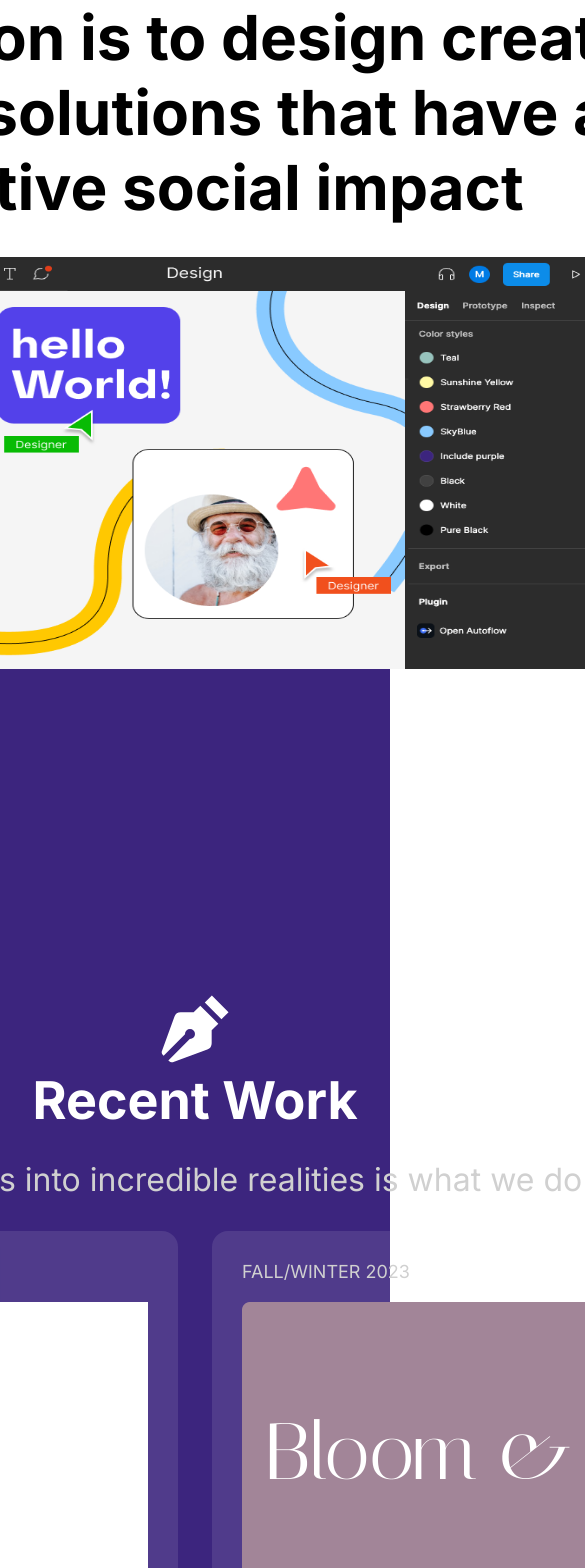
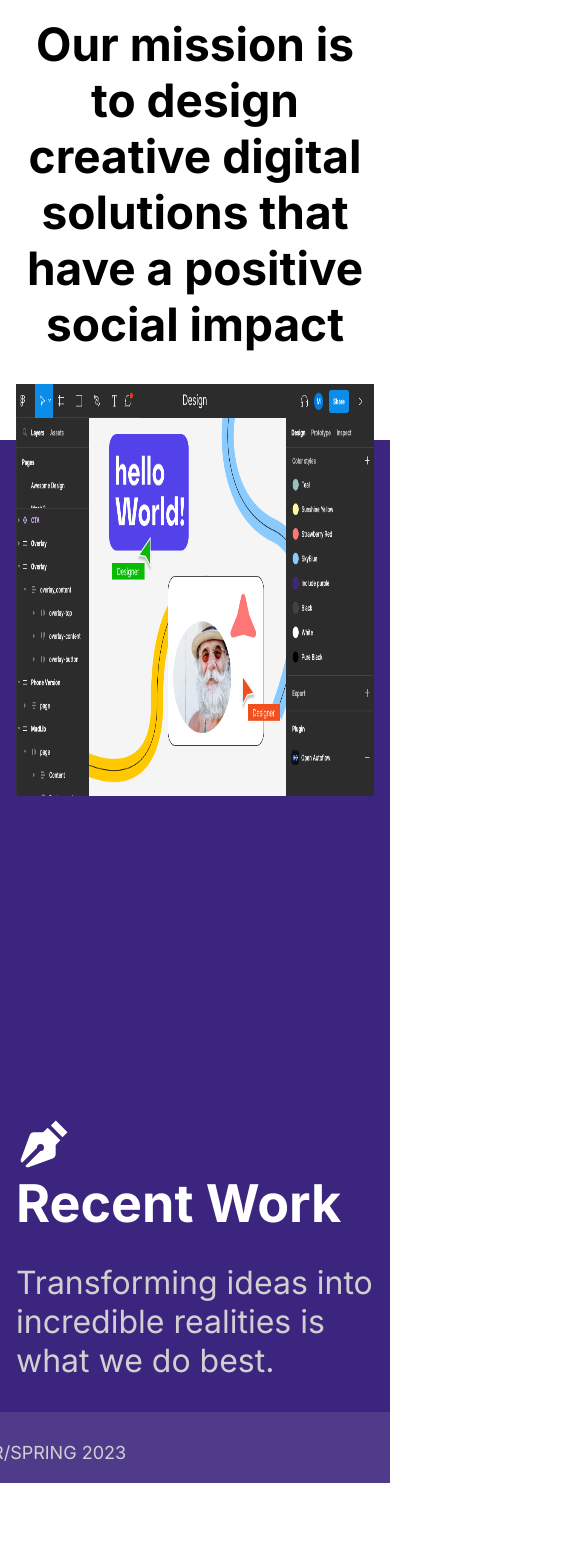
Before and after one commit to include-davis/leads-onboarding-2024, a Next.js app: page /day1 in a window 390 px wide. Shown: the top 1568 px of the page, 585 px wide, since content can reach past the window. Built offline with nearby package versions, Linux system fonts and the light colour scheme.

Commit message:
added media queries

```diff
--- a/app/(pages)/_styles/day1/page.module.scss
+++ b/app/(pages)/_styles/day1/page.module.scss
@@ -1,3 +1,5 @@
+@use 'app/(pages)/mixins.scss';
+
 .main_container {
     background-color: var(--color-purple);
     display: flex;
@@ -86,3 +88,37 @@
 .and_more_container {
     color: var(--color-gray);
 }
+
+@include mixins.example {
+
+    .imgContainer {
+        width: 100%;
+    }
+    .main_container {
+        padding: 16px;
+    }
+    .top_container {
+        width: 100%;
+        h1 {
+            font-weight: 700;
+            font-size: 2.875rem;
+        }
+    }
+
+    .penIcon {
+        font-size: 3.5rem;
+    }
+
+    .bottom_container {
+        width: 100%;
+        align-items: start;
+    }
+
+    .cards {
+        width: 100%;
+    }
+
+    .recent_work_container {
+        align-items: start;
+    }
+}
```
